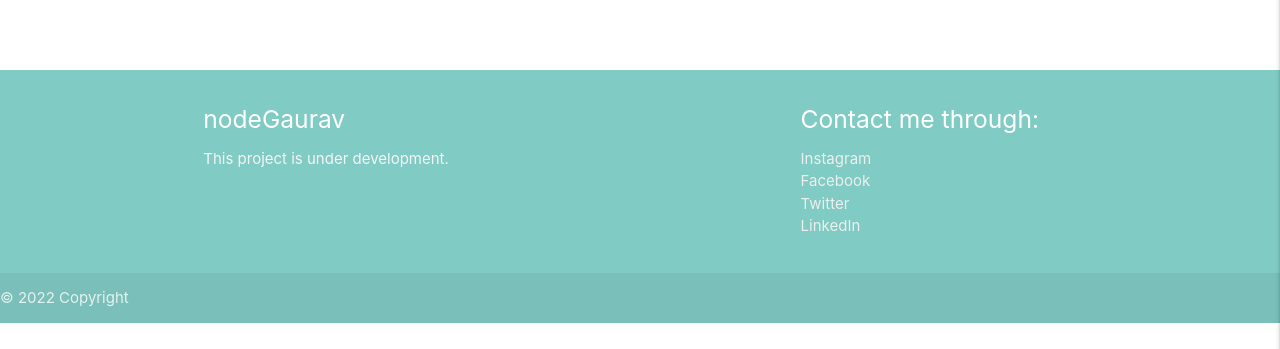
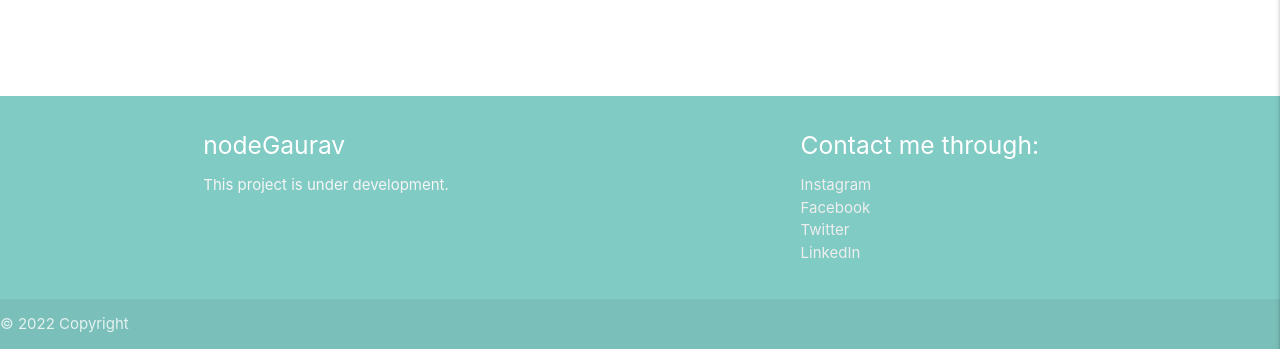
Before and after one commit to gauravArora04/nodeGaurav2, a React (Create React App) app in the folder client/: page /myprofile in a window 1280 px wide. Shown: the part 451-800 px from the top of the page. Built offline with nearby package versions, Linux system fonts and the light colour scheme; no server answers.

Commit message:
sticky footer changes in Footer.js

```diff
--- a/client/public/index.html
+++ b/client/public/index.html
@@ -41,16 +41,6 @@
   height: 80px;
   }
 
-  #root {
-    display: flex;
-    min-height: 100vh;
-    flex-direction: column;
-  }
-
-  main {
-    flex: 1 0 auto;
-  }
-
   </style>
   <link rel="apple-touch-icon" href="%PUBLIC_URL%/logo192.png" />
   <!--
--- a/client/src/components/Footer.js
+++ b/client/src/components/Footer.js
@@ -20,7 +20,7 @@ class Footer extends Component {
 
     render() {
         return (
-            <footer className="page-footer teal lighten-3">
+            <footer className="page-footer teal lighten-3" style={{ position: "fixed", bottom:"0", left:"0", width:"100%" }}>
                 <div className="container">
                     <div className="row">
                         <div className="col l6 s12">
```
